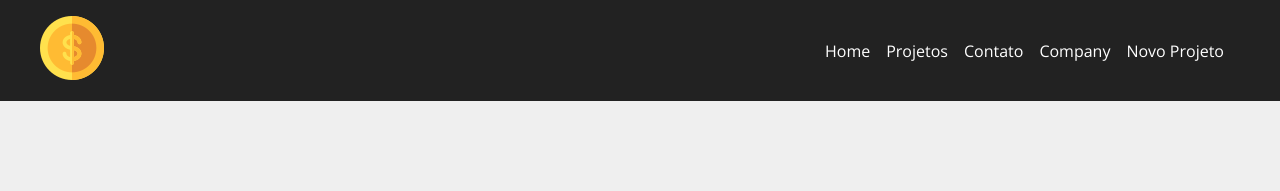
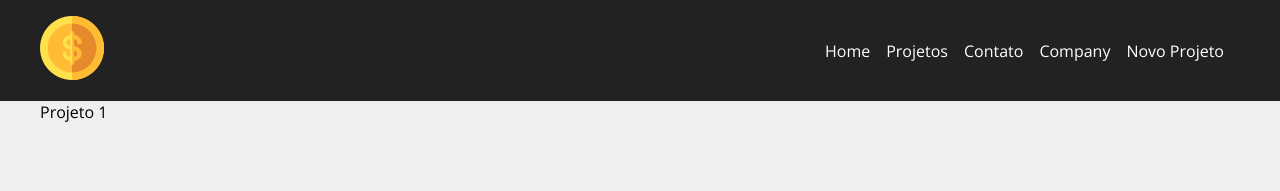
Before and after one commit to Danielecarn/Costs, a React (Create React App) app in the folder costs/: page /project/1 in a window 1280 px wide. Shown: the top 191 px of the page. Built offline with nearby package versions, Linux system fonts and the light colour scheme; data requests are answered from the project's data file.

Commit message:
Pagina de edição do projeto

```diff
--- a/costs/db.json
+++ b/costs/db.json
@@ -1,5 +1,17 @@
 {
-  "projects": [],
+  "projects": [
+    {
+      "name": "Projeto 1",
+      "budget": "1000",
+      "category": {
+        "id": "1",
+        "name": "Infra"
+      },
+      "cost": 0,
+      "services": [],
+      "id": 1
+    }
+  ],
   "categories": [
     {
       "id": 1,
--- a/costs/src/App.js
+++ b/costs/src/App.js
@@ -8,6 +8,7 @@
 import Container from './components/layout/Container';
 import Navbar from './components/layout/Navbar';
 import Footer from './components/layout/Footer';
+import Project from './components/pages/Project';
 
 function App() {
   return (
@@ -30,6 +31,9 @@
           <Route path='/newproject'>
             <NewProject/>
           </Route>
+          <Route path='/project/:id'>
+            <Project/>
+          </Route>
         </Container>
       </Switch>
       <Footer/>
--- /dev/null
+++ b/costs/src/components/pages/Project.js
@@ -0,0 +1,34 @@
+import { useEffect, useState } from 'react';
+import { useParams } from 'react-router-dom';
+import styles from './Project.module.css';
+
+function Project(){
+
+    const {id} = useParams()
+
+    const [project, setProject] = useState([])
+
+    useEffect(()=>{
+
+        fetch(`http://localhost:5000/projects/${id}`, {
+            method: 'GET',
+            headers: {
+                'Content-Type': 'application/json'
+            }
+        })
+        .then(resp => resp.json())
+        .then((data)=>{
+            setProject(data)
+        })
+        .catch(err => console.log(err))
+
+    }, [id])
+
+    return(
+        <div>
+            <p>{project.name}</p>
+        </div>
+    );
+}
+
+export default Project;
--- a/costs/src/components/project/ProjectCard.js
+++ b/costs/src/components/project/ProjectCard.js
@@ -19,7 +19,7 @@
                 <span className={`${styles[category.toLowerCase()]}`}></span> {category}
             </p>
             <div className={styles.project_card_actions}>
-                <Link to='/'>
+                <Link to={`/project/${id}`}>
                     <BsPencil/> Editar
                 </Link>
                 <button onClick={remove}>
```
Also changed, not shown: costs/src/components/pages/Project.module.css (added).
